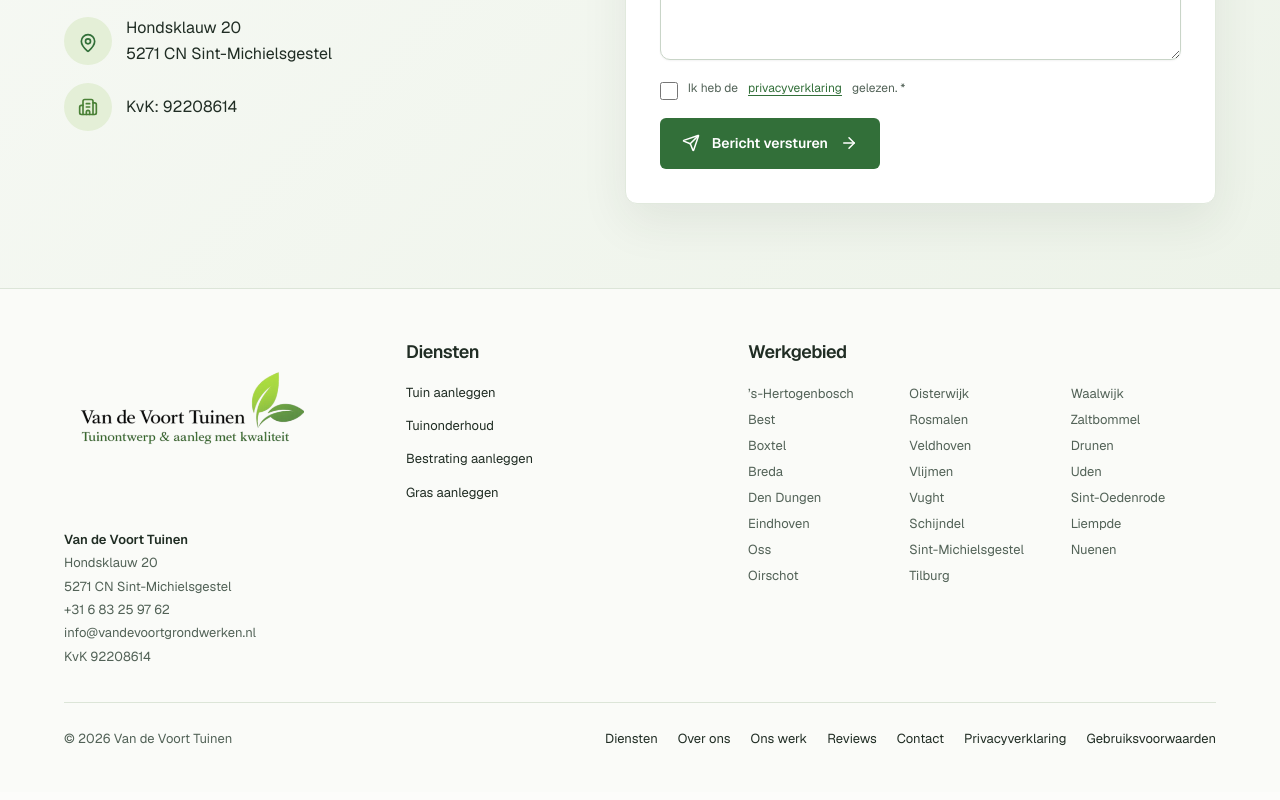
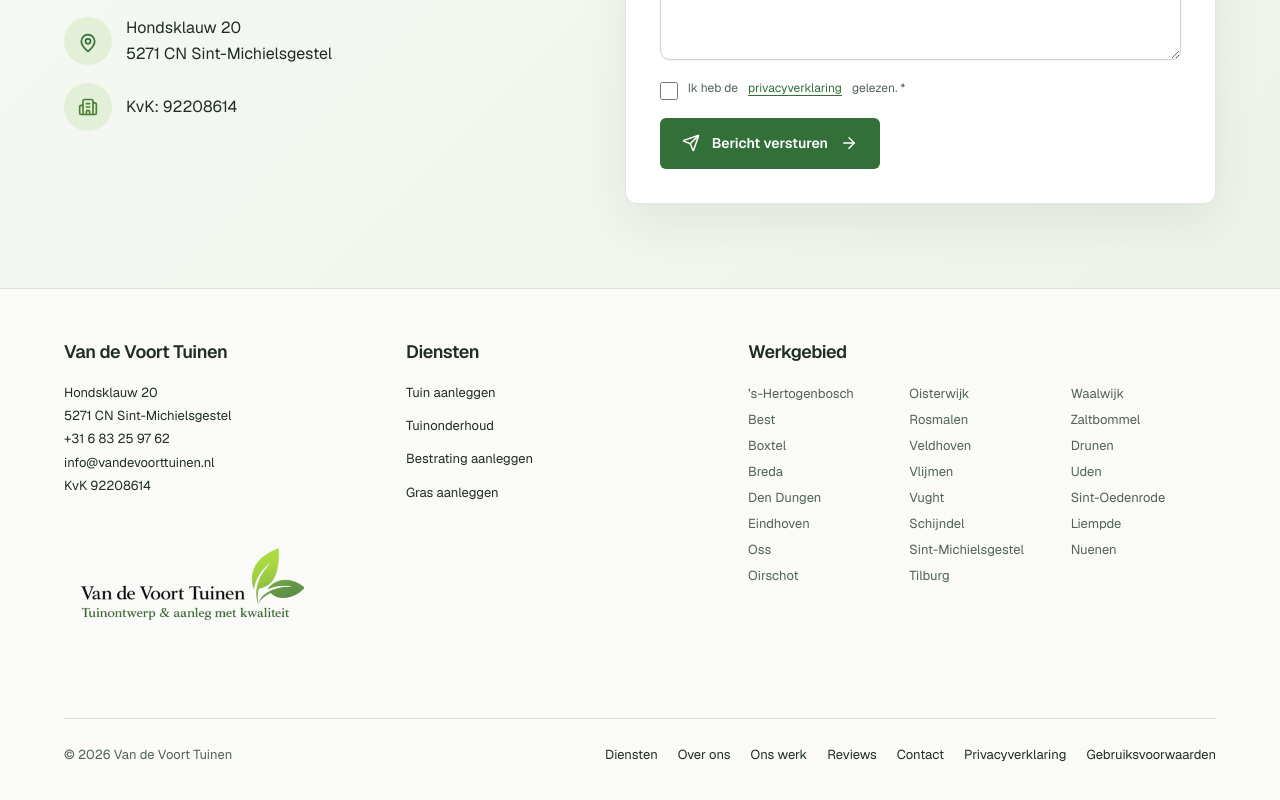
Before and after one commit to JeroenvanderPol/Website, a Next.js app: page / in a window 1280 px wide. Shown: the part 4622-5422 px from the top of the page. Built offline with nearby package versions, Linux system fonts and the light colour scheme.

Commit message:
footer veranderd, en foto toegevoegd. instructie manual toegevoegd voor later voor thumbnails

```diff
--- a/app/approved-poc.css
+++ b/app/approved-poc.css
@@ -1261,16 +1261,13 @@ html {
 }
 .poc-footer-nap {
   display: grid;
-  margin-top: 20px;
+  width: min(240px, 100%);
+  margin: 0 0 20px;
   font-size: 13px;
   font-style: normal;
   line-height: 1.8;
-  color: #526257;
-}
-.poc-footer-nap strong {
-  color: #202d24;
-  font-weight: 550;
-}
+}
+
 .poc-footer .poc-footer-nap a {
   margin: 0;
   justify-self: start;
--- a/components/layout/footer.tsx
+++ b/components/layout/footer.tsx
@@ -9,6 +9,16 @@ export function Footer() {
       <div className="poc-container">
         <div className="poc-footer-grid">
           <div className="poc-footer-brand-column">
+            <address className="poc-footer-nap">
+              <h2>{business.name}</h2>
+              <span>{business.address}</span>
+              <span>
+                {business.postcode} {business.city}
+              </span>
+              <a href={`tel:${business.phone.replace(/\s/g, "")}`}>{business.phone}</a>
+              <a href={`mailto:${business.email}`}>{business.email}</a>
+              <span>KvK {business.kvk}</span>
+            </address>
             <div className="poc-footer-brand">
               <Image
                 src="/images/original-site/logo.png"
@@ -17,16 +27,6 @@ export function Footer() {
                 height={80}
               />
             </div>
-            <address className="poc-footer-nap">
-              <strong>{business.name}</strong>
-              <span>{business.address}</span>
-              <span>
-                {business.postcode} {business.city}
-              </span>
-              <a href={`tel:${business.phone.replace(/\s/g, "")}`}>{business.phone}</a>
-              <a href={`mailto:${business.email}`}>{business.email}</a>
-              <span>KvK {business.kvk}</span>
-            </address>
           </div>
           <div>
             <h2>Diensten</h2>
--- a/data/business.json
+++ b/data/business.json
@@ -1,7 +1,7 @@
 {
   "name": "Van de Voort Tuinen",
   "phone": "+31 6 83 25 97 62",
-  "email": "info@vandevoortgrondwerken.nl",
+  "email": "info@vandevoorttuinen.nl",
   "address": "Hondsklauw 20",
   "postcode": "5271 CN",
   "city": "Sint-Michielsgestel",
--- /dev/null
+++ b/data/projecttoevoegen.md
@@ -0,0 +1,3 @@
+
+
+pnpm images:thumbnails
```
Also changed, not shown: public/images/thumbnails/beton-tegel-best-photo-30.webp (added).
